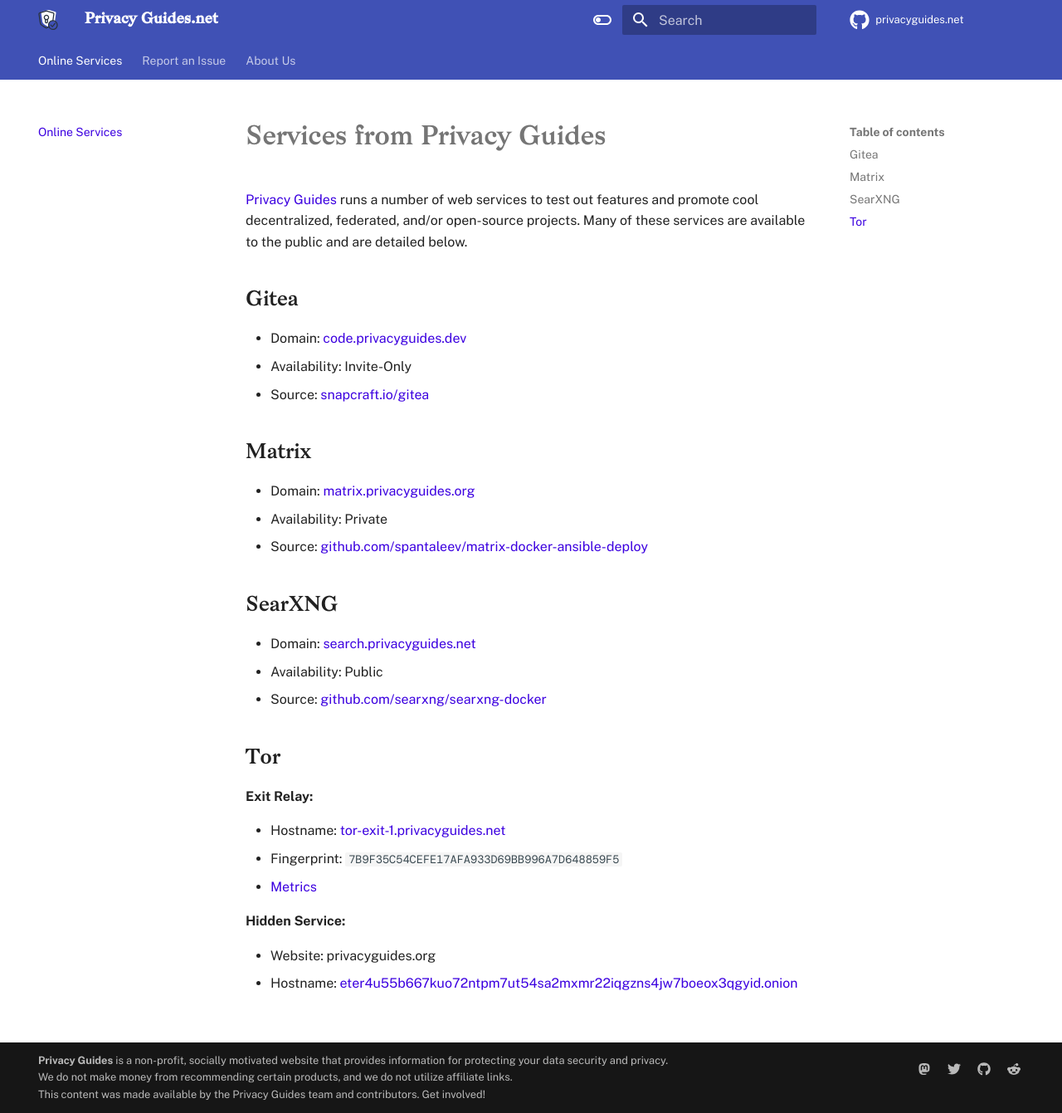
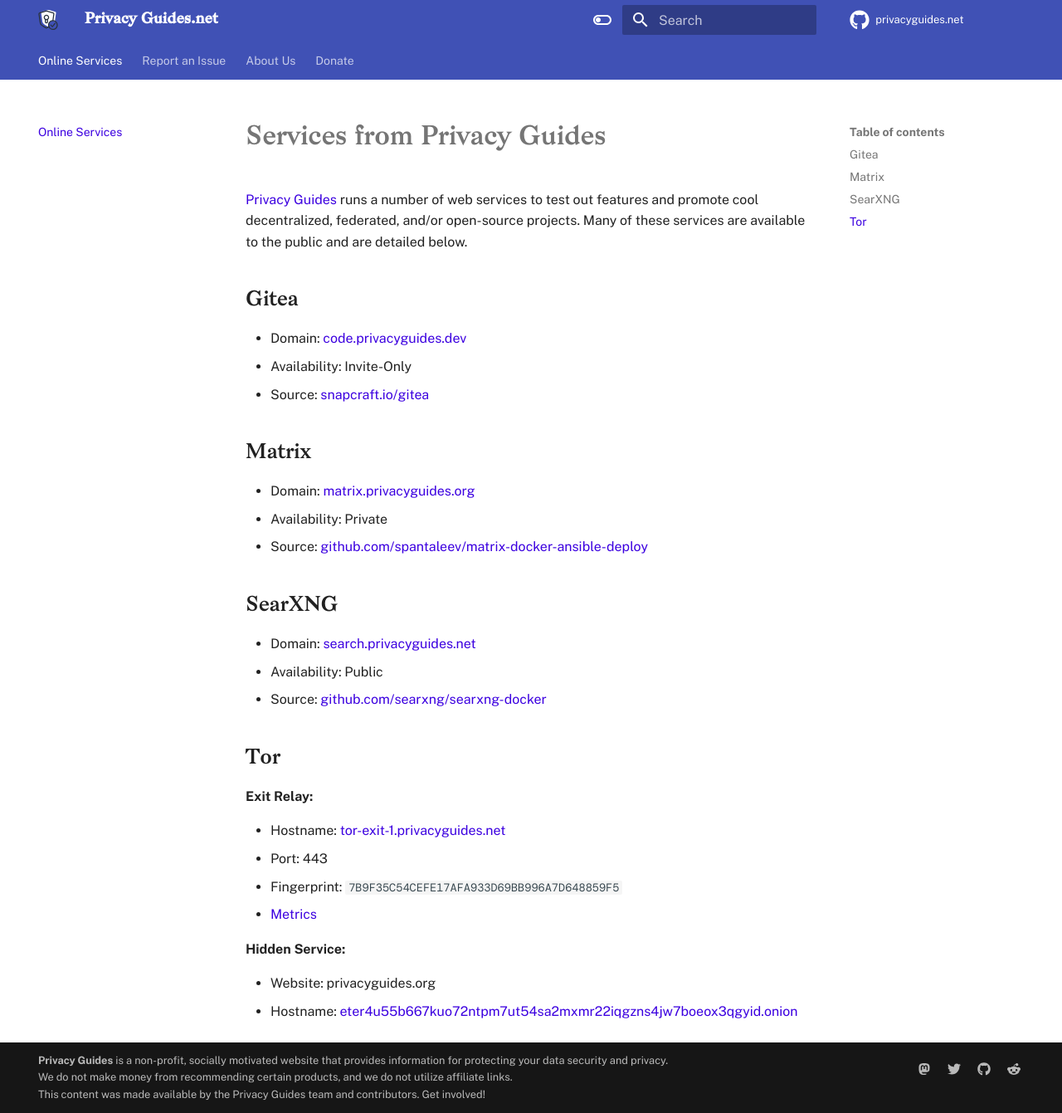
Before and after one commit to privacyguides/privacyguides.net, an MkDocs documentation site: the page built from docs/index.md, in a window 1280 px wide and 1341 px high. Shown: the whole window at 83% size. Built offline with MkDocs 1.6.1 and Material for MkDocs 9.7.7, drawn with Linux system fonts in a browser that asks for light colours; comment, search, counter and statistics services are not loaded.

Commit message:
Add donation link

```diff
--- a/docs/index.md
+++ b/docs/index.md
@@ -24,7 +24,8 @@
 
 **Exit Relay:**
 
-- Hostname: [tor-exit-1.privacyguides.net](http://167.235.245.76/)
+- Hostname: [tor-exit-1.privacyguides.net](https://tor-exit-1.privacyguides.net:8443/)
+- Port: 443
 - Fingerprint: `7B9F35C54CEFE17AFA933D69BB996A7D648859F5`
 - [Metrics](https://metrics.torproject.org/rs.html#details/7B9F35C54CEFE17AFA933D69BB996A7D648859F5)
 
--- a/mkdocs.yml
+++ b/mkdocs.yml
@@ -33,7 +33,6 @@ theme:
     repo: fontawesome/brands/github
   font: false
   features:
-    - navigation.tracking
     - navigation.tabs
     - navigation.sections
   palette:
@@ -93,3 +92,4 @@ nav:
   - Online Services: 'index.md'
   - Report an Issue: 'https://github.com/privacyguides/privacyguides.net/issues'
   - About Us: 'https://www.privacyguides.org/about/'
+  - Donate: 'https://opencollective.com/privacyguides'
```
